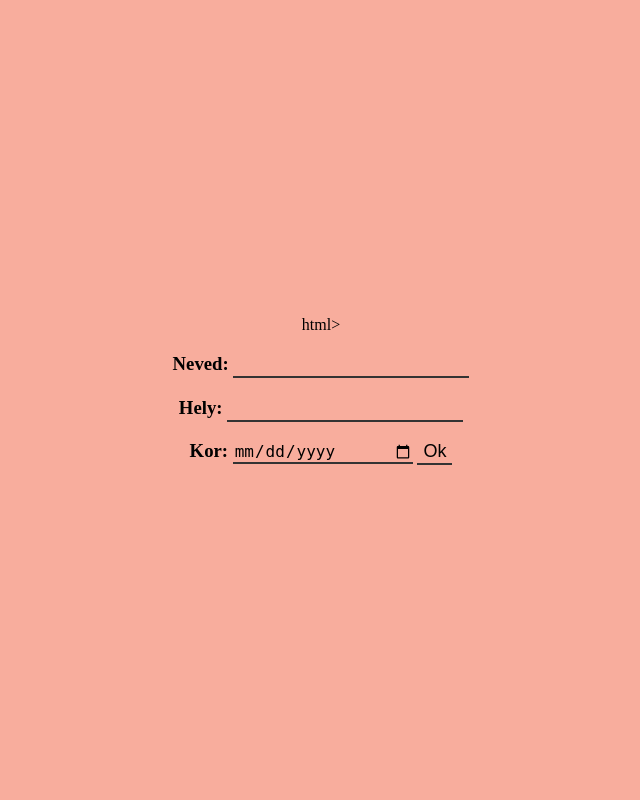
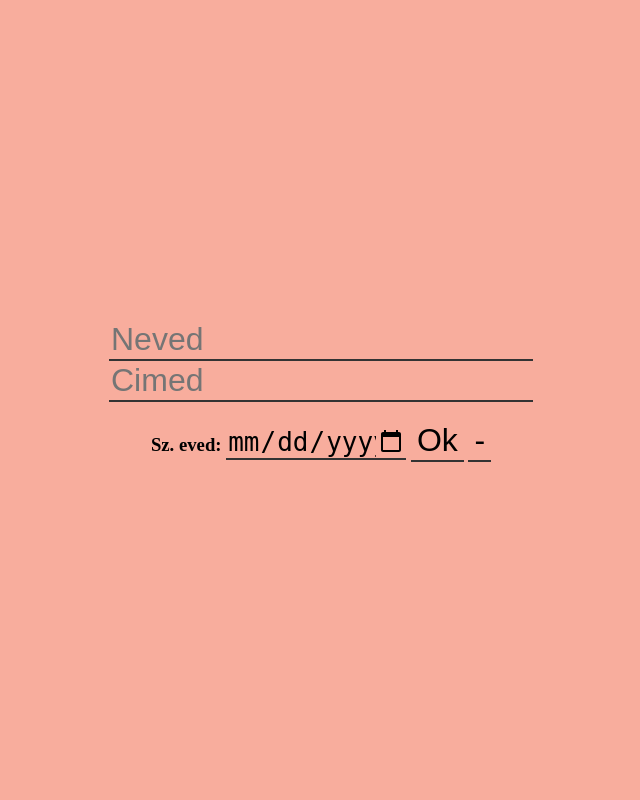
Before and after one commit to BudayBoldi/adatbazis, a PHP site: page /beilleszt.php in a window 1280 px wide. Shown: the whole page, without its empty margins (319-959 px from the left). Run offline with PHP 8.4, Linux system fonts and the light colour scheme.

Commit message:
Update beilleszt.php

```diff
--- a/beilleszt.php
+++ b/beilleszt.php
@@ -1,4 +1,4 @@
-html>
+<html>
 <head>
 	<title>Beilleszt</title>
 	<style type="text/css">
@@ -8,7 +8,7 @@ html>
 			background: #f8ad9d
 		}
 		input[type=text], input[type=date] {
-			font-size: large;
+			font-size: xx-large;
 			border: 0;
 			border-bottom: 2px solid #333;
 			background: transparent;
@@ -18,7 +18,7 @@ html>
 			width: 180px;
 		}
 		input[type=submit] {
-			font-size: large;
+			font-size: xx-large;
 			border: 0;
 			border-bottom: 2px solid #333;
 			background: transparent
@@ -27,21 +27,31 @@ html>
 </head>
 <body>
 <form method="POST" action="<?php echo $_SERVER['PHP_SELF'];?>">
-	<h3>Neved: <input type="text" name="name" required></h3>
-	<h3>Hely: <input type="text" name="address"></h3>
-	<h3>Kor: <input type="date" name="age">
-	<input type="submit" value="Ok"></h3>
+	<input type="text" name="name" placeholder="Neved" required><br>
+	<input type="text" name="address" placeholder="Cimed"><br>
+	<h3>Sz. eved: <input type="date" name="age">
+	<input type="submit" name="edit" value="Ok">
+	<input type="submit" name="edit" value="-"></h3>
 </form>
 
 <?php
 include 'mySQL.php';
 
 if ($_SERVER["REQUEST_METHOD"] == "POST") {
-  $name = htmlspecialchars($_POST['name']);
-  $address = htmlspecialchars($_POST['address']);
-  $age = htmlspecialchars($_POST['age']);
-  $DBCon = new DBCon();
-  $DBCon -> WriteTable($name, $address, $age);
+	switch($_REQUEST['edit']) {
+  		case 'Ok':
+    		$name = htmlspecialchars($_POST['name']);
+    		$address = htmlspecialchars($_POST['address']);
+    		$age = htmlspecialchars($_POST['age']);
+    		$DBCon = new DBCon();
+    		$DBCon -> WriteTable($name, $address, $age, false);
+    		break;
+  		case '-':
+    		$name = htmlspecialchars($_POST['name']);
+    		$DBCon = new DBCon();
+    		$DBCon -> WriteTable($name, null, null, true);
+    		break;
+	}
 }
 ?>
 </body>
```
